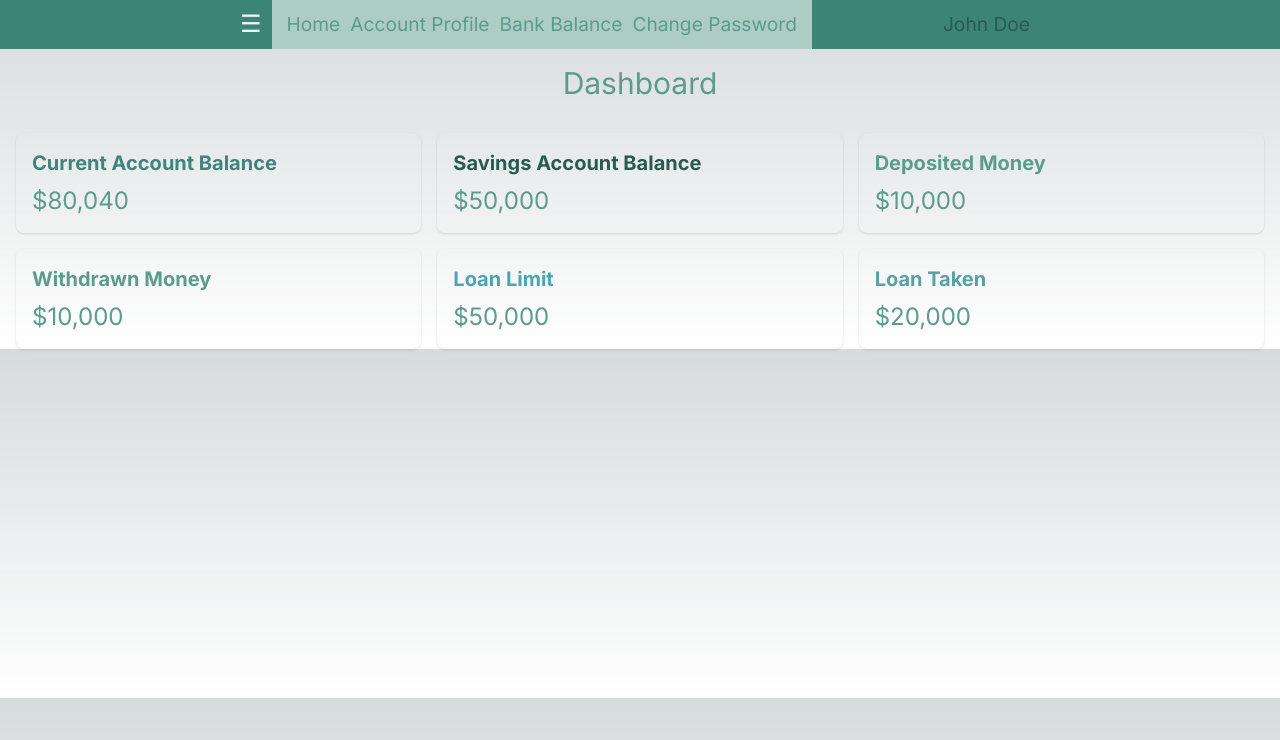
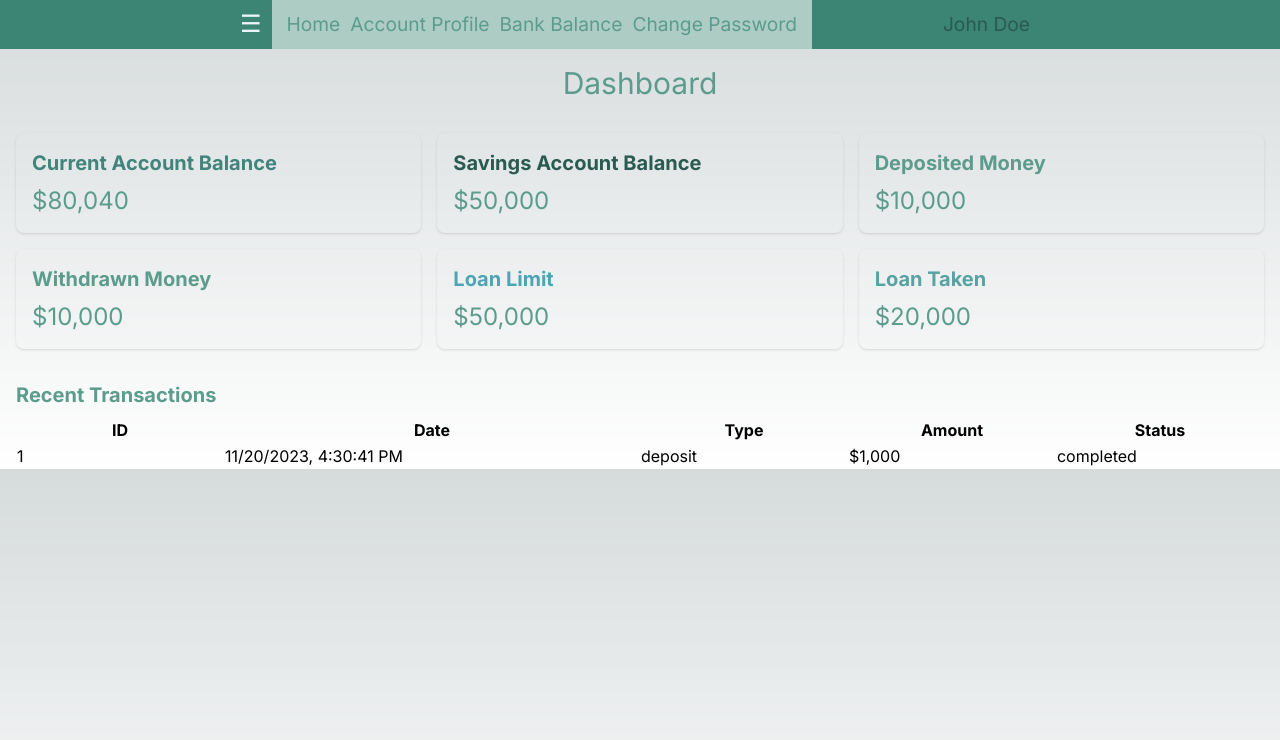
Before and after one commit to donellnjagix/Denno, a Next.js app: page / in a window 1280 px wide. Shown: the top 740 px of the page. Built offline with nearby package versions, Linux system fonts and the light colour scheme.

Commit message:
Camavinga

```diff
--- /dev/null
+++ b/app/TransactionTable.tsx
@@ -0,0 +1,34 @@
+import React from 'react';
+import Transaction from './components/types/types';
+interface TransactionTableProps {
+  transactions: Transaction[];
+}
+
+const TransactionTable: React.FC<TransactionTableProps> = ({ transactions }) => {
+  return (
+    <table className="table-fixed w-full">
+      <thead>
+        <tr>
+          <th className="w-1/6">ID</th>
+          <th className="w-2/6">Date</th>
+          <th className="w-1/6">Type</th>
+          <th className="w-1/6">Amount</th>
+          <th className="w-1/6">Status</th>
+        </tr>
+      </thead>
+      <tbody>
+        {transactions.map((transaction) => (
+          <tr key={transaction.id}>
+            <td>{transaction.id}</td>
+            <td>{transaction.date.toLocaleString()}</td>
+            <td>{transaction.type}</td>
+            <td>${transaction.amount.toLocaleString('en-US')}</td>
+            <td>{transaction.status}</td>
+          </tr>
+        ))}
+      </tbody>
+    </table>
+  );
+};
+
+export default TransactionTable;
--- /dev/null
+++ b/app/components/login/loginform.tsx
@@ -0,0 +1,93 @@
+import React, { useState } from 'react';
+
+const LoginPage: React.FC = () => {
+  const [username, setUsername] = useState('');
+  const [password, setPassword] = useState('');
+  const [error, setError] = useState('');
+
+  const handleLogin = () => {
+    // Simulating user authentication
+    if (username === 'john' && password === '1234john') {
+      // Successful login - you can redirect to another page or perform other actions
+      console.log('Login successful for John');
+    } else if (username === 'deniss' && password === 'deniss1234') {
+      // Successful login - you can redirect to another page or perform other actions
+      console.log('Login successful for Deniss');
+    } else {
+      setError('Invalid username or password');
+    }
+  };
+
+  return (
+    <div
+      style={{
+        width: '88vw',
+        display: 'flex',
+        flexDirection: 'column',
+        padding: '20px',
+        backgroundColor: 'white',
+        borderRadius: '8px',
+        boxShadow: '0 4px 8px rgba(0, 0, 0, 0.1)',
+        margin: 'auto',
+        marginTop: '50px',
+      }}
+    >
+      <h2 style={{ fontSize: '1.5rem', fontWeight: 'bold', marginBottom: '1.5rem', color: '#1A202C' }}>Login</h2>
+      {error && <div style={{ color: '#E53E3E', marginBottom: '1rem' }}>{error}</div>}
+      <div style={{ marginBottom: '1rem' }}>
+        <label style={{ fontSize: '0.875rem', color: '#4A5568', fontWeight: 'bold', marginBottom: '0.5rem' }} htmlFor="username">
+          Username
+        </label>
+        <input
+          style={{
+            border: '1px solid #CBD5E0',
+            borderRadius: '4px',
+            padding: '0.5rem',
+            width: '100%',
+          }}
+          id="username"
+          type="text"
+          placeholder="Username"
+          value={username}
+          onChange={(e) => setUsername(e.target.value)}
+        />
+      </div>
+      <div style={{ marginBottom: '1.5rem' }}>
+        <label style={{ fontSize: '0.875rem', color: '#4A5568', fontWeight: 'bold', marginBottom: '0.5rem' }} htmlFor="password">
+          Password
+        </label>
+        <input
+          style={{
+            border: '1px solid #CBD5E0',
+            borderRadius: '4px',
+            padding: '0.5rem',
+            width: '100%',
+          }}
+          id="password"
+          type="password"
+          placeholder="Password"
+          value={password}
+          onChange={(e) => setPassword(e.target.value)}
+        />
+      </div>
+      <button
+        style={{
+          backgroundColor: '#4299E1',
+          color: 'white',
+          fontSize: '1rem',
+          fontWeight: 'bold',
+          padding: '0.75rem 1.5rem',
+          borderRadius: '4px',
+          cursor: 'pointer',
+          border: 'none',
+        }}
+        type="button"
+        onClick={handleLogin}
+      >
+        Login
+      </button>
+    </div>
+  );
+};
+
+export default LoginPage;
--- /dev/null
+++ b/app/components/types/types.ts
@@ -0,0 +1,11 @@
+// src/types.ts
+
+type Transaction = {
+    id: string;
+    date: Date;
+    type: 'deposit' | 'withdrawal' | 'transfer' | 'other';
+    amount: number;
+    status: 'pending' | 'completed' | 'failed';
+  };
+
+  export default Transaction;
--- a/app/page.tsx
+++ b/app/page.tsx
@@ -1,8 +1,18 @@
 "use client"
 import React, { useState } from 'react';
 import Navbar from '../app/components/navbar/Navbar';
+import TransactionTable from './TransactionTable'; // Adjust the import path based on your actual file structure
+
+interface Transaction {
+  id: string;
+  date: Date;
+  type: 'deposit' | 'withdrawal' | 'transfer' | 'other';
+  amount: number;
+  status: 'pending' | 'completed' | 'failed';
+}
 
 const Home: React.FC = () => {
+  // Your existing state variables...
   const [currentAccountBalance, setCurrentAccountBalance] = useState(80040);
   const [savingsAccountBalance, setSavingsAccountBalance] = useState(50000);
   const [depositedMoney, setDepositedMoney] = useState(10000);
@@ -11,6 +21,18 @@ const Home: React.FC = () => {
   // Additional states for loan-related information
   const [loanLimit, setLoanLimit] = useState(50000);
   const [loanTaken, setLoanTaken] = useState(20000);
+
+  // Sample transaction data
+  const [transactions, setTransactions] = useState<Transaction[]>([
+    {
+      id: '1',
+      date: new Date(),
+      type: 'deposit',
+      amount: 1000,
+      status: 'completed',
+    },
+    // Add more transactions as needed...
+  ]);
 
   return (
     <div>
@@ -73,6 +95,14 @@ const Home: React.FC = () => {
             </p>
           </div>
         </div>
+
+        {/* Recent Transactions Table */}
+        <div className="mt-8">
+          <h2 className="text-xl font-bold mb-2" style={{ color: '#5C9C8C' }}>
+            Recent Transactions
+          </h2>
+          <TransactionTable transactions={transactions} />
+        </div>
       </div>
     </div>
   );
```
